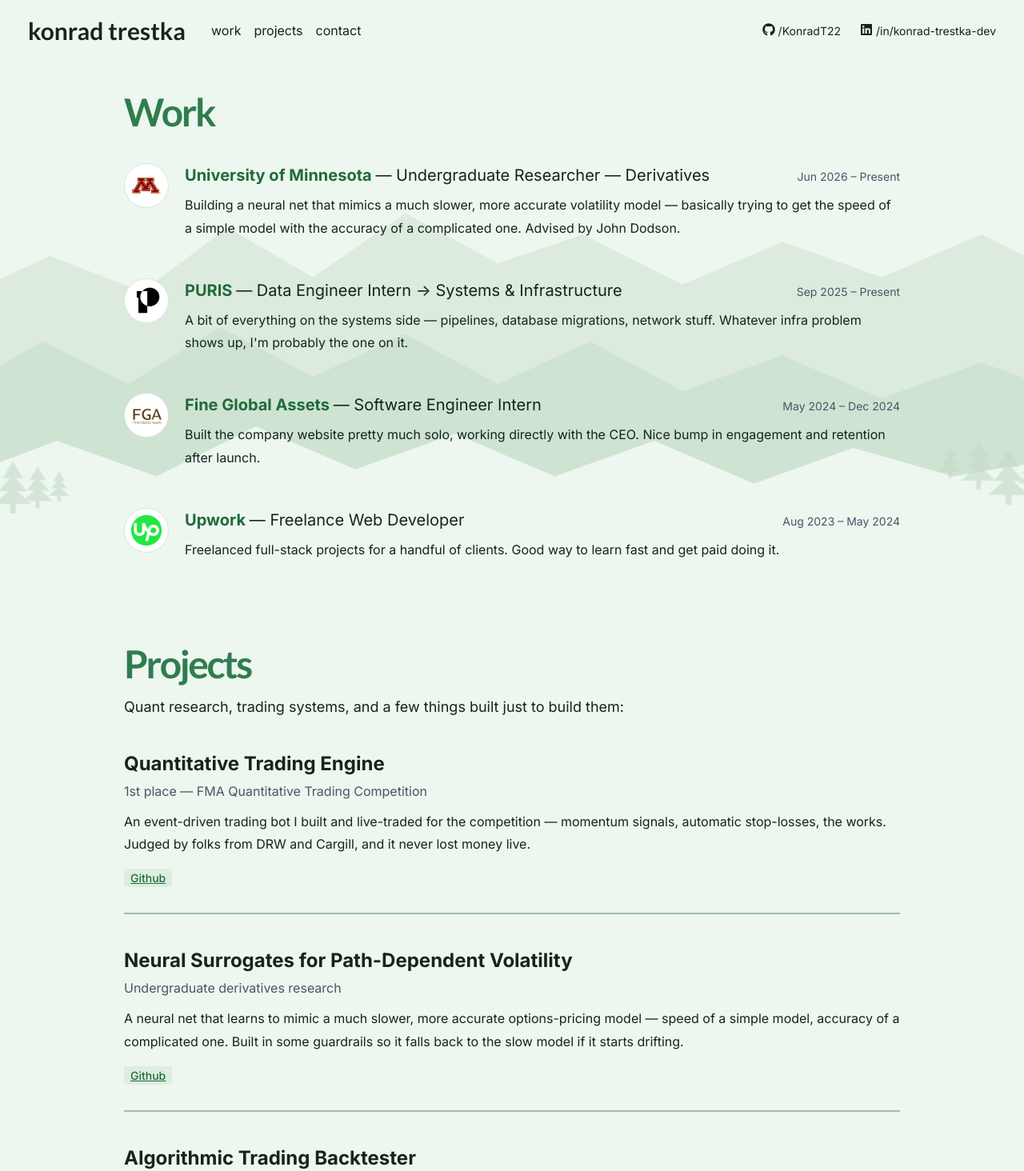
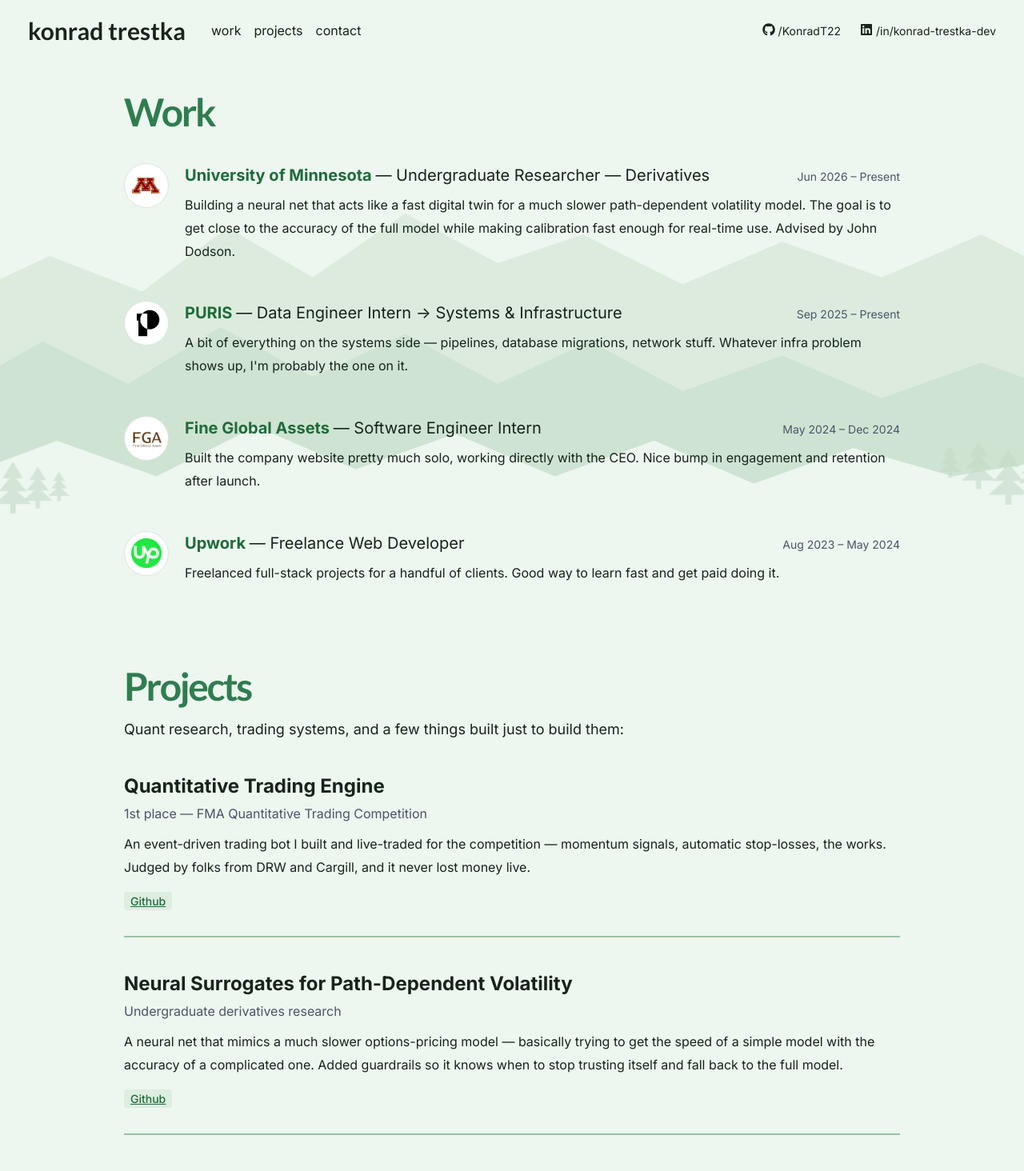
Before and after one commit to KonradT22/personal-website, a Next.js app: page /work in a window 1280 px wide. Shown: the top 1464 px of the page at 80% size. Built offline with nearby package versions, Linux system fonts and the light colour scheme.

Commit message:
Rewrite research work/project blurbs for accuracy and clarity

```diff
--- a/pages/work.js
+++ b/pages/work.js
@@ -48,7 +48,7 @@ const experience = [
     role: "Undergraduate Researcher — Derivatives",
     period: "Jun 2026 – Present",
     body: [
-      "Building a neural net that mimics a much slower, more accurate volatility model — basically trying to get the speed of a simple model with the accuracy of a complicated one. Advised by John Dodson.",
+      "Building a neural net that acts like a fast digital twin for a much slower path-dependent volatility model. The goal is to get close to the accuracy of the full model while making calibration fast enough for real-time use. Advised by John Dodson.",
     ],
   },
   {
@@ -92,7 +92,7 @@ const projects = [
   {
     title: "Neural Surrogates for Path-Dependent Volatility",
     tagline: "Undergraduate derivatives research",
-    body: "A neural net that learns to mimic a much slower, more accurate options-pricing model — speed of a simple model, accuracy of a complicated one. Built in some guardrails so it falls back to the slow model if it starts drifting.",
+    body: "A neural net that mimics a much slower options-pricing model — basically trying to get the speed of a simple model with the accuracy of a complicated one. Added guardrails so it knows when to stop trusting itself and fall back to the full model.",
     links: [
       { label: "Github", href: "https://github.com/KonradT22/VolatilityIsMostlyPathDependent" },
     ],
```
